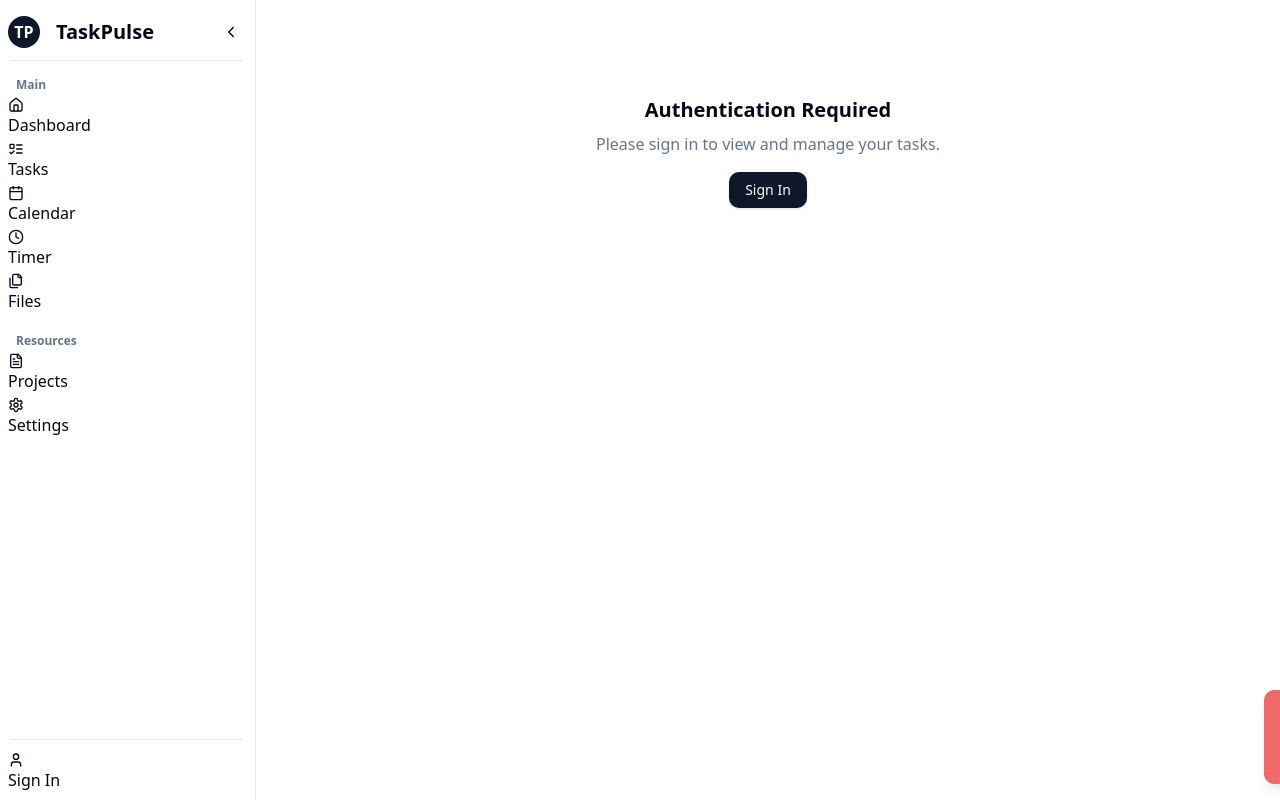
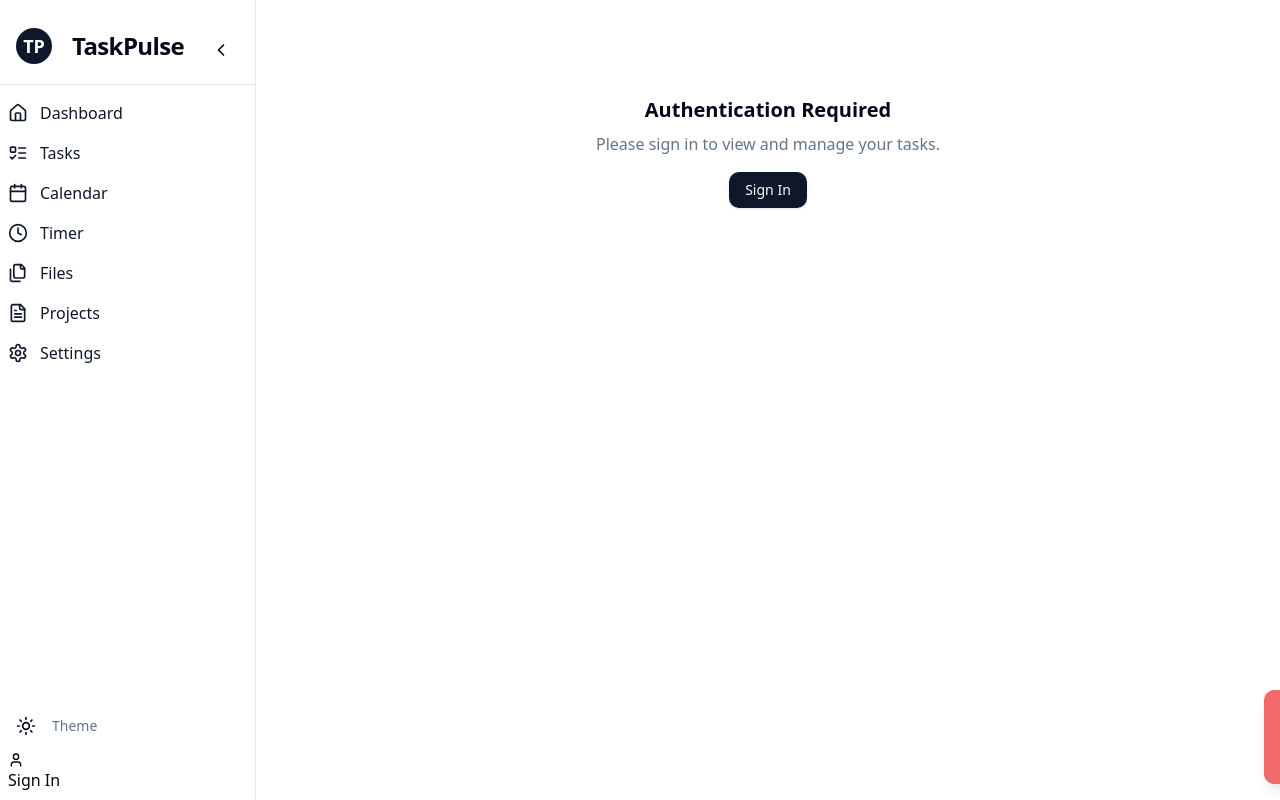
Before and after one commit to Adan311/TaskPulse, a React (Vite) app: page /tasks in a window 1280 px wide. Built offline with nearby package versions, Linux system fonts and the light colour scheme.

Commit message:
nav bar fixed

```diff
--- a/src/frontend/components/layout/AppLayout.tsx
+++ b/src/frontend/components/layout/AppLayout.tsx
@@ -1,11 +1,7 @@
-
 import { ReactNode } from "react";
-import { Link } from "react-router-dom";
-import { Calendar, Home, ListTodo, FileText, Settings, LogOut } from "lucide-react";
 import { useToast } from "@/frontend/hooks/use-toast";
-import { Button } from "@/frontend/components/ui/button";
-import { supabase } from "@/backend/api/client/supabase";
 import { useNavigate } from "react-router-dom";
+import { SidebarProvider, useSidebar } from "@/frontend/components/ui/sidebar/sidebar";
 
 interface AppLayoutProps {
   children: ReactNode;
@@ -14,10 +10,12 @@ interface AppLayoutProps {
 export function AppLayout({ children }: AppLayoutProps) {
   const { toast } = useToast();
   const navigate = useNavigate();
+  const { state } = useSidebar();
+  const isCollapsed = state === "collapsed";
 
   const handleLogout = async () => {
     try {
-      await supabase.auth.signOut();
+      // await supabase.auth.signOut();
       toast({
         title: "Logged out",
         description: "You have been successfully logged out.",
@@ -33,67 +31,12 @@ export function AppLayout({ children }: AppLayoutProps) {
   };
 
   return (
-    <div className="min-h-screen flex">
-      {/* Sidebar */}
-      <div className="w-64 bg-muted/30 border-r hidden md:block">
-        <div className="h-full flex flex-col">
-          <div className="p-4">
-            <Link to="/" className="flex items-center space-x-2">
-              <div className="w-8 h-8 rounded-full bg-primary flex items-center justify-center">
-                <span className="text-white font-bold">TP</span>
-              </div>
-              <span className="font-bold text-xl">TaskPulse</span>
-            </Link>
-          </div>
-
-          <nav className="flex-1 p-4">
-            <ul className="space-y-2">
-              <li>
-                <Link to="/" className="flex items-center space-x-2 py-2 px-3 rounded hover:bg-muted transition-colors">
-                  <Home size={18} />
-                  <span>Dashboard</span>
-                </Link>
-              </li>
-              <li>
-                <Link to="/tasks" className="flex items-center space-x-2 py-2 px-3 rounded hover:bg-muted transition-colors">
-                  <ListTodo size={18} />
-                  <span>Tasks</span>
-                </Link>
-              </li>
-              <li>
-                <Link to="/calendar" className="flex items-center space-x-2 py-2 px-3 rounded hover:bg-muted transition-colors">
-                  <Calendar size={18} />
-                  <span>Calendar</span>
-                </Link>
-              </li>
-              <li>
-                <Link to="/projects" className="flex items-center space-x-2 py-2 px-3 rounded hover:bg-muted transition-colors">
-                  <FileText size={18} />
-                  <span>Projects</span>
-                </Link>
-              </li>
-              <li>
-                <Link to="/settings" className="flex items-center space-x-2 py-2 px-3 rounded hover:bg-muted transition-colors">
-                  <Settings size={18} />
-                  <span>Settings</span>
-                </Link>
-              </li>
-            </ul>
-          </nav>
-
-          <div className="p-4 border-t">
-            <Button variant="ghost" className="w-full justify-start" onClick={handleLogout}>
-              <LogOut size={18} className="mr-2" />
-              <span>Log out</span>
-            </Button>
-          </div>
+    <SidebarProvider>
+      <div className="flex min-h-screen">
+        <div className={`flex-1 transition-all duration-300 ${isCollapsed ? 'ml-16' : 'ml-64'}`}>
+          {children}
         </div>
       </div>
-
-      {/* Main content */}
-      <div className="flex-1">
-        {children}
-      </div>
-    </div>
+    </SidebarProvider>
   );
 }
--- a/src/frontend/components/layout/app-sidebar.tsx
+++ b/src/frontend/components/layout/app-sidebar.tsx
@@ -1,24 +1,23 @@
-
 import {
   Sidebar,
   SidebarContent,
   SidebarGroup,
   SidebarGroupContent,
-  SidebarGroupLabel,
   SidebarMenu,
   SidebarMenuButton,
   SidebarMenuItem,
   SidebarFooter,
-  SidebarSeparator,
   useSidebar
 } from "@/frontend/components/ui/sidebar";
-import { Home, Calendar, Clock, ListTodo, FileText, User, LogOut, ChevronLeft, ChevronRight, Files, Settings } from "lucide-react";
+import { Home, Calendar, Clock, ListTodo, FileText, User, LogOut, ChevronLeft, ChevronRight, Files, Settings, Sun, Moon } from "lucide-react";
 import { useState, useEffect } from "react";
 import { Button } from "@/frontend/components/ui/button";
 import { supabase } from "@/integrations/supabase/client";
 import { logout } from "@/backend/api/services/auth.service";
 import { useNavigate, Link } from "react-router-dom";
 import { Avatar, AvatarFallback, AvatarImage } from "@/frontend/components/ui/avatar";
+import { useTheme } from "@/frontend/components/theme/theme-provider";
+import { ModeToggle } from "@/frontend/components/theme/mode-toggle";
 
 const mainItems = [
   {
@@ -46,9 +45,6 @@ const mainItems = [
     url: "/files",
     icon: Files,
   },
-];
-
-const extraItems = [
   {
     title: "Projects",
     url: "/projects",
@@ -67,6 +63,7 @@ export function AppSidebar() {
   const [user, setUser] = useState(null);
   const [loading, setLoading] = useState(true);
   const isCollapsed = state === "collapsed";
+  const { theme, setTheme } = useTheme();
 
   useEffect(() => {
     async function getUserProfile() {
@@ -110,78 +107,68 @@ export function AppSidebar() {
   return (
     <Sidebar>
       <SidebarContent>
-        <div className="flex items-center justify-between p-2">
-          <Link to="/" className="flex items-center space-x-2">
-            <div className={`w-8 h-8 rounded-full bg-primary flex items-center justify-center ${isCollapsed ? "" : "mr-2"}`}>
-              <span className="text-white font-bold">TP</span>
+        <div className={`flex items-center justify-between ${isCollapsed ? 'flex-col gap-2 py-4' : 'p-4'} border-b border-border mb-2`}>
+          <Link to="/" className={`flex items-center ${isCollapsed ? 'justify-center w-full' : 'gap-3'}`}>
+            <div className={`w-9 h-9 rounded-full bg-primary flex items-center justify-center`}>
+              <span className="text-white font-bold text-lg">TP</span>
             </div>
-            <span className={`font-bold text-xl ${isCollapsed ? "hidden" : "block"}`}>TaskPulse</span>
+            {!isCollapsed && (
+              <span className="font-bold text-2xl tracking-tight ml-2">TaskPulse</span>
+            )}
           </Link>
           <Button
             variant="ghost"
             size="icon"
             onClick={toggleSidebar}
-            className="h-8 w-8"
+            className={`mt-2 ${isCollapsed ? 'mx-auto' : ''} h-9 w-9`}
+            aria-label="Toggle sidebar"
           >
-            {isCollapsed ? <ChevronRight size={18} /> : <ChevronLeft size={18} />}
+            {isCollapsed ? <ChevronRight size={20} /> : <ChevronLeft size={20} />}
           </Button>
         </div>
-        <SidebarSeparator />
 
-        <SidebarGroup>
-          <SidebarGroupLabel className={isCollapsed ? "opacity-0" : ""}>Main</SidebarGroupLabel>
+        <div className="mt-4" />
         <SidebarGroupContent>
           <SidebarMenu>
-              {mainItems.map((item) => (
+            {mainItems.map((item, idx) => (
               <SidebarMenuItem key={item.title}>
                 <SidebarMenuButton
                   asChild
                   tooltip={isCollapsed ? item.title : undefined}
+                  className={`flex items-center ${isCollapsed ? 'justify-center px-0 py-3' : 'gap-3 px-4 py-2'} rounded-lg hover:bg-accent/70 transition-all duration-150 group`}
                 >
-                    <Link to={item.url}>
-                      <item.icon className="h-4 w-4" />
-                      <span>{item.title}</span>
+                  <Link to={item.url} className={`flex items-center ${isCollapsed ? 'justify-center w-full' : 'gap-3 w-full'}`}>
+                    <item.icon className="h-5 w-5 text-muted-foreground group-hover:text-primary transition-colors duration-150" />
+                    {!isCollapsed && (
+                      <span className="text-base font-medium text-foreground group-hover:text-primary transition-colors duration-150">
+                        {item.title}
+                      </span>
+                    )}
                   </Link>
                 </SidebarMenuButton>
+                {/* Add space between pages, except after last item */}
+                {idx !== mainItems.length - 1 && <div className="h-3" />}
               </SidebarMenuItem>
             ))}
           </SidebarMenu>
         </SidebarGroupContent>
-        </SidebarGroup>
-
-        <SidebarGroup>
-          <SidebarGroupLabel className={isCollapsed ? "opacity-0" : ""}>Resources</SidebarGroupLabel>
-          <SidebarGroupContent>
-            <SidebarMenu>
-              {extraItems.map((item) => (
-                <SidebarMenuItem key={item.title}>
-                  <SidebarMenuButton
-                    asChild
-                    tooltip={isCollapsed ? item.title : undefined}
-                  >
-                    <Link to={item.url}>
-                      <item.icon className="h-4 w-4" />
-                      <span>{item.title}</span>
-                    </Link>
-                  </SidebarMenuButton>
-                </SidebarMenuItem>
-              ))}
-            </SidebarMenu>
-          </SidebarGroupContent>
-        </SidebarGroup>
       </SidebarContent>
 
       <SidebarFooter className="mt-auto">
-        <SidebarSeparator />
-        <div className="p-2">
+        <div className="p-2 flex flex-col gap-2">
+          {/* Theme toggle with label when expanded */}
+          <div className={`flex items-center ${isCollapsed ? 'justify-center' : 'gap-2'}`}>
+            <ModeToggle />
+            {!isCollapsed && <span className="text-sm text-muted-foreground">Theme</span>}
+          </div>
           {user ? (
             <div className="flex flex-col gap-2">
-              <div className="flex items-center gap-2 p-2 rounded-md">
+              <div className={`flex items-center p-2 rounded-md ${isCollapsed ? 'justify-center' : 'gap-2'}`}>
                 <Avatar className="h-8 w-8">
                   <AvatarImage src="" alt={user.email} />
                   <AvatarFallback>{getInitials(user.email)}</AvatarFallback>
                 </Avatar>
-                <div className={`flex flex-col ${isCollapsed ? "hidden" : "block"}`}>
+                <div className={`flex flex-col ${isCollapsed ? 'hidden' : 'block'}`}>
                   <span className="text-sm font-medium">{user.email?.split('@')[0]}</span>
                   <span className="text-xs text-muted-foreground">{user.email}</span>
                 </div>
@@ -189,10 +176,10 @@ export function AppSidebar() {
               <SidebarMenuButton
                 onClick={handleLogout}
                 tooltip={isCollapsed ? "Logout" : undefined}
-                className="w-full justify-start"
+                className={`w-full flex items-center gap-2 ${isCollapsed ? 'justify-center' : 'justify-start'} text-muted-foreground hover:text-primary`}
               >
                 <LogOut className="h-4 w-4" />
-                <span>Logout</span>
+                {!isCollapsed && <span>Logout</span>}
               </SidebarMenuButton>
             </div>
           ) : loading ? (
@@ -207,10 +194,11 @@ export function AppSidebar() {
             <SidebarMenuButton
               asChild
               tooltip={isCollapsed ? "Sign In" : undefined}
+              className={`w-full flex items-center gap-2 ${isCollapsed ? 'justify-center' : 'justify-start'} text-muted-foreground hover:text-primary`}
             >
               <Link to="/auth/signin" className="w-full justify-start">
                 <User className="h-4 w-4" />
-                <span>Sign In</span>
+                {!isCollapsed && <span>Sign In</span>}
               </Link>
             </SidebarMenuButton>
           )}
--- a/src/frontend/components/ui/sidebar/sidebar.tsx
+++ b/src/frontend/components/ui/sidebar/sidebar.tsx
@@ -61,7 +61,8 @@ export const Sidebar = React.forwardRef<
       ref={ref}
       data-state={state}
       className={cn(
-        "group fixed inset-y-0 left-0 z-30 flex h-full flex-col border-r bg-background transition-all duration-300 data-[state=collapsed]:w-14 data-[state=expanded]:w-64",
+        // Collapsed: w-16 (for icons), Expanded: w-64 (for full menu)
+        "group fixed inset-y-0 left-0 z-30 flex h-full flex-col border-r bg-background transition-all duration-300 data-[state=collapsed]:w-16 data-[state=expanded]:w-64",
         className
       )}
       {...props}
```
Lines whose indentation alone changed are shown as unchanged.
